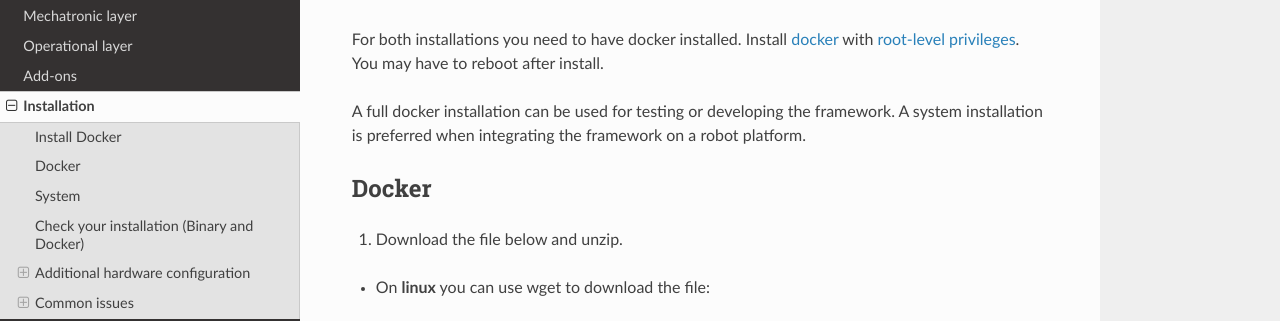
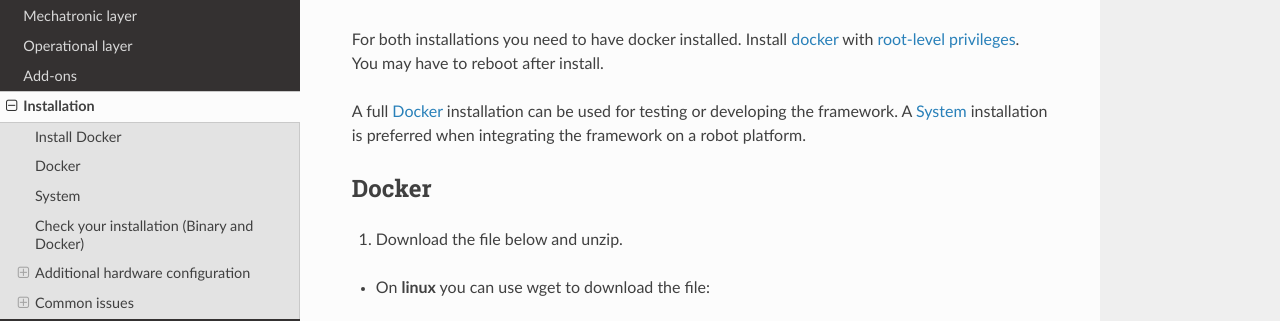
Before and after one commit to artof-ilvo/artof-ilvo.github.io, a Sphinx documentation site: the page built from docs/source/installation.rst, in a window 1280 px wide and 900 px high. Shown: the part 188-509 px from the top of the window. Built offline with Sphinx 7.4.7 and the Read the Docs theme 2.0.0, drawn with Linux system fonts in a browser that asks for light colours; cross-references to code outside the pages are shown as plain code; part of the change alters nothing that is shown.

```diff
--- a/docs/source/installation.rst
+++ b/docs/source/installation.rst
@@ -8,8 +8,10 @@ For both installations you need to have docker installed.
 Install `docker <https://docs.docker.com/engine/install/ubuntu/>`_ with `root-level privileges <https://docs.docker.com/engine/install/linux-postinstall/>`_.
 You may have to reboot after install.
 
-A full docker installation can be used for testing or developing the framework.
-A system installation is preferred when integrating the framework on a robot platform.
+A full :ref:`installation_docker` installation can be used for testing or developing the framework.
+A :ref:`installation_system` installation is preferred when integrating the framework on a robot platform.
+
+.. _installation_docker:
 
 Docker
 ------
@@ -60,6 +62,7 @@ The Docker installation is tested on:
 | macOS Sonoma 14.2     | x86_64    | 26.0.0, build 2ae903e     |
 +-----------------------+-----------+---------------------------+
 
+.. _installation_system:
 
 System
 ------
@@ -156,7 +159,7 @@ To enable ssh execute the following commands:
 Remote connection
 ^^^^^^^^^^^^^^^^^
 
-To access the robot framework remotely, you can configure a VPN connection (e.g. `tailscale <https://tailscale.com/kb/1031/install-linux>`_.
+To access the robot framework remotely, you can configure a VPN connection (e.g. `tailscale <https://tailscale.com/kb/1031/install-linux>`_).
 
 
 Common issues
```
